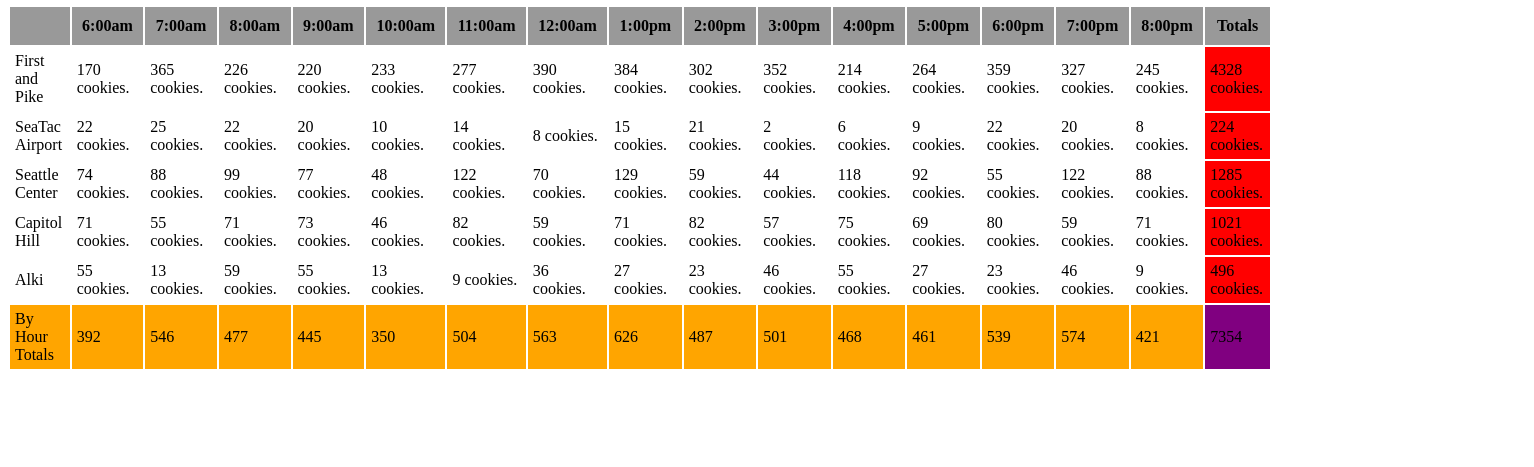
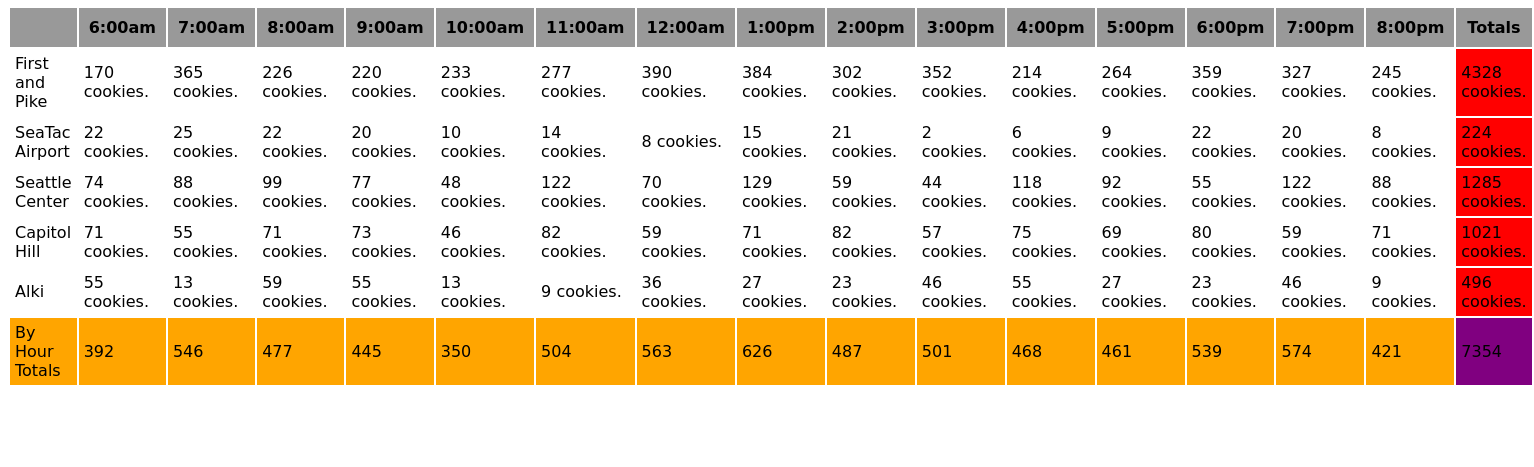
Before and after one commit to leeroywking-schoolin/salmoncookieslab7, a plain HTML site: page sales.html in a window 1280 px wide. Shown: the part 333-800 px from the top of the page, 1534 px wide, since content can reach past the window. Drawn offline with Linux system fonts and the light colour scheme.

Commit message:
added font

```diff
--- a/css/style.css
+++ b/css/style.css
@@ -20,3 +20,6 @@
 #rowtotals td:last-child{
     background: purple;
 }
+body{
+  font-family: 'ZCOOL QingKe HuangYou', cursive;
+}
```
